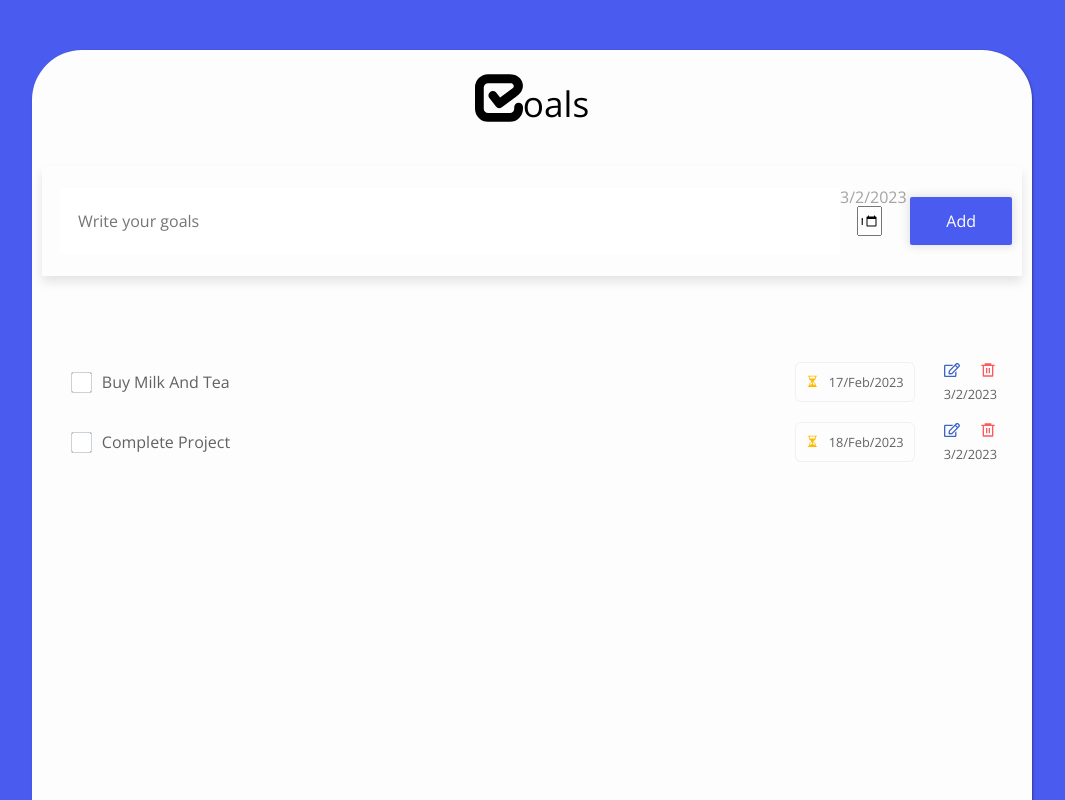
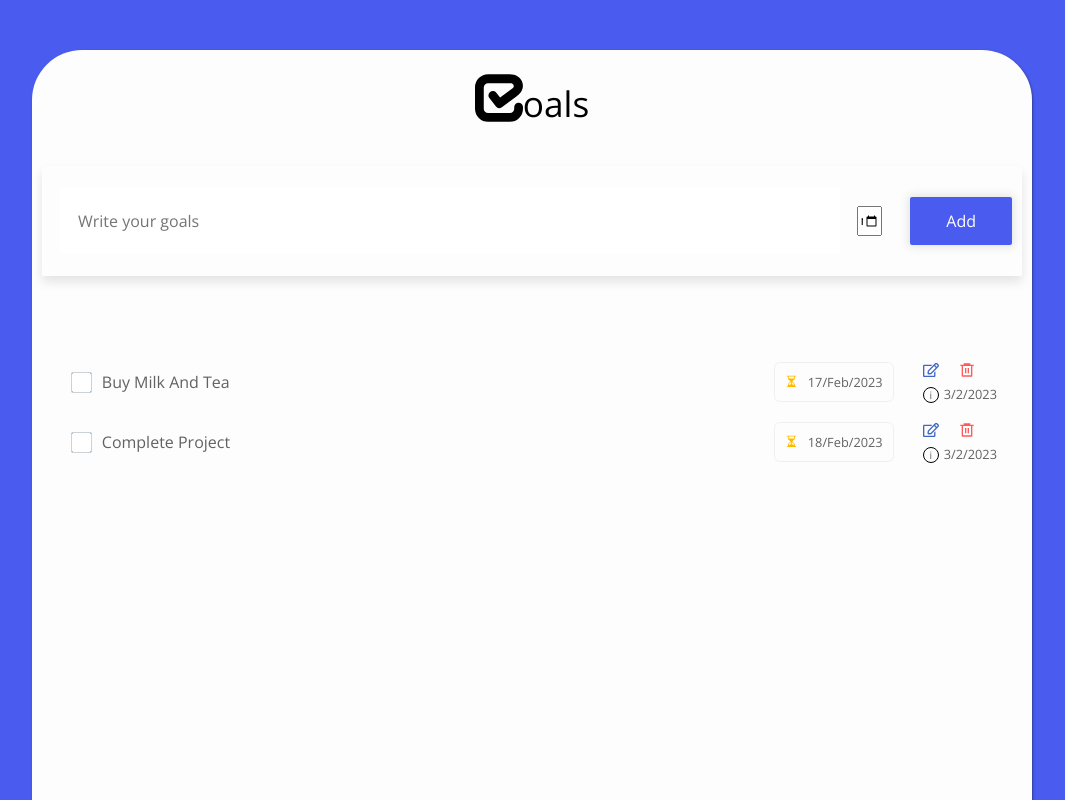
Before and after one commit to Shivangi020/React-Project, a React (Create React App) app: page /togoal in a window 1280 px wide. Shown: the top 800 px of the page, without its empty margins (108-1173 px from the left). Built offline with nearby package versions, Linux system fonts and the light colour scheme.

Commit message:
creating function.js for all functions

```diff
--- a/package.json
+++ b/package.json
@@ -18,6 +18,7 @@
     "build": "react-scripts build",
     "test": "react-scripts test",
     "eject": "react-scripts eject"
+
   },
   "eslintConfig": {
     "extends": [
--- a/src/01-ToGoal/Input.jsx
+++ b/src/01-ToGoal/Input.jsx
@@ -1,51 +1,71 @@
-import React ,{useContext, useState}from 'react'
-import { GoalGlobalData } from './ToGoal'
+import React, { useContext, useState } from "react";
+import { GoalGlobalData } from "./ToGoal";
+import { addLeadingZeros, dateFormatter } from "./functions";
 
 function Input() {
-  const {goals , setGoals} = useContext(GoalGlobalData)
+  const { goals, setGoals } = useContext(GoalGlobalData);
+  let currentDatetime = new Date();
+  let formattedDate =
+    currentDatetime.getFullYear() +
+    "-" +
+    addLeadingZeros(currentDatetime.getMonth() + 1) +
+    "-" +
+    addLeadingZeros(currentDatetime.getDate());
 
-  const [inputValue ,setInputValue] = useState({
-    id :(new Date().getTime()).toString(36),
-    goal:'',
-    posted_date : new Date().toLocaleDateString(),
-    due_date:new Date().toLocaleDateString(),
-  })
+  const [inputValue, setInputValue] = useState({
+    id: "",
+    goal: "",
+    posted_date: new Date().toLocaleDateString(),
+    due_date: new Date().toLocaleDateString(),
+    isCompleted: false,
+  });
 
+  const handleFormSubmit = (e) => {
+    e.preventDefault();
+    if (inputValue.goal.trim()) {
+      setGoals([...goals, inputValue]);
+    } else {
+      alert("Please write your goal");
+    }
+    localStorage.setItem('goals',goals)
+    setInputValue({ ...inputValue, goal: "" });
+  };
 
-  const handleFormSubmit = (e)=>{
-         e.preventDefault();
-         setGoals([...goals,inputValue])
-         setInputValue({...inputValue,goal:'' })
-  }
+  const handleInput = (e) => {
+    setInputValue({
+      ...inputValue,
+      goal: e.target.value,
+      id: inputValue.goal.length,
+    });
+  };
 
-  const handleInput = (e)=>{
-     setInputValue({...inputValue,goal:e.target.value})
-  }
-  var months = ['Jan', 'Feb', 'Mar', 'Apr', 'May', 'June', 'July', 'Aug', 'Sept', 'Oct', 'Nov', 'Dec'];
-  const handledate= (e) =>{
-        let exact_due_date = e.target.value
-        let due_date_list = exact_due_date.split('-')
-        let month = Number(due_date_list[1]-1)
-        let  due_date = `${due_date_list[2]}/${months[month]}/${due_date_list[0]}`
-        console.log(due_date)
-        setInputValue({...inputValue,due_date:due_date})
-  }
-  function addLeadingZeros(n) {
-    if (n <= 9) {
-      return "0" + n;
-    }
-    return n
-  }
-  let currentDatetime = new Date()
-  let formattedDate = currentDatetime.getFullYear() + "-" + addLeadingZeros(currentDatetime.getMonth() + 1) + "-" + addLeadingZeros(currentDatetime.getDate())
+  const handledate = (e) => {
+    const due_date = dateFormatter(e.target.value);
+    setInputValue({ ...inputValue, due_date: due_date });
+  };
 
   return (
-    <form className="form" type='submit' onSubmit={handleFormSubmit}>
-    <input type="text" className="form-field" placeholder="Write your goals" onChange={handleInput} value={inputValue.goal}/>
-    <i className='date-in'></i> <input type='date' className='input-date' onChange={handledate} min={formattedDate}></input><label className='date-label'>{inputValue.due_date}</label>
-    <button type="submit" className="btn" >Add</button>
-</form>
-  )
+    <form className="form" type="submit" onSubmit={handleFormSubmit}>
+      <input
+        type="text"
+        className="form-field"
+        placeholder="Write your goals"
+        onChange={handleInput}
+        value={inputValue.goal}
+      />
+      <i className="date-in"></i>
+      <input
+        type="date"
+        className="input-date"
+        onChange={handledate}
+        min={formattedDate}
+      ></input>
+      <label className="date-label"></label>
+      <button type="submit" className="btn">
+        Add
+      </button>
+    </form>
+  );
 }
 
-export default Input
+export default Input;
--- a/src/01-ToGoal/List.jsx
+++ b/src/01-ToGoal/List.jsx
@@ -1,75 +1,102 @@
-import React, { useContext } from 'react'
-import { RiDeleteBin6Line } from 'react-icons/ri';
-import {FaRegEdit} from 'react-icons/fa'
-import { GoalGlobalData } from './ToGoal';
-import {BsHourglassSplit} from 'react-icons/bs'
+import React, { useContext, useState } from "react";
+import { RiDeleteBin6Line } from "react-icons/ri";
+import { FaRegEdit } from "react-icons/fa";
+import { GoalGlobalData } from "./ToGoal";
+import { BsHourglassSplit } from "react-icons/bs";
 
 function List() {
-  const {goals } = useContext(GoalGlobalData)
-
-  const goalList = [
-
+  const { goals, setGoals } = useContext(GoalGlobalData);
+  const [ lineThrough, setLineThrough ] = useState(false);
+  let goalList = [
     {
-        id :(new Date().getTime()).toString(36),
-        goal:'Buy milk and egg',
+      id: 0,
+      goal: "Buy milk and egg",
       posted_date: new Date().toLocaleDateString(),
-        due_date : '2/mar/2023',
+      due_date: "2/mar/2023",
     },
     {
-        id :(new Date().getTime()).toString(36),
-        goal:'Complete To-do project',
+      id: 1,
+      goal: "Complete To-do project",
       posted_date: new Date().toLocaleDateString(),
-        due_date : '2/mar/2023'
+      due_date: "2/mar/2023",
     },
     {
-        id :(new Date().getTime()).toString(36),
-        goal:'Clean Room',
+      id: 2,
+      goal: "Clean Room",
       posted_date: new Date().toLocaleDateString(),
-        due_date : '2/mar/2023'
+      due_date: "2/mar/2023",
     },
     {
-        id :(new Date().getTime()).toString(36),
-        goal:'Eat healthy',
+      id: 3,
+      goal: "Eat healthy",
       posted_date: new Date().toLocaleDateString(),
-        due_date : '2/mar/2023'
+      due_date: "2/mar/2023",
     },
     {
-        id :(new Date().getTime()).toString(36),
-        goal:'Eat healthy',
+      id: 4,
+      goal: "Eat healthy",
       posted_date: new Date().toLocaleDateString(),
-        due_date : '2/mar/2023'
+      due_date: "2/mar/2023",
+    },
+  ];
+
+  const deleteGoal = (index) => {
+    const removeItem = goals.filter((todo) => {
+      return todo.id !== index;
+    });
+    setGoals(removeItem);
+  };
+
+  const handelCheckbox = (e) => {
+   if(e.target.checked){
+    setLineThrough(true)
+   }else{
+    setLineThrough(false)
    }
-  ]
-
+  };
 
   return (
-    <div  className='list-cn'>
-        <ul className='list'>
-           {
-            goals.map((goalList,index)=>{
-                const {goal , posted_date,due_date} = goalList
+    <div className="list-cn">
+      <ul className="list">
+        {goals.map((goalList, index) => {
+          const { goal, posted_date, due_date, id } = goalList;
           return (
             <li key={index}>
-                        <input type="checkbox" ></input> <label className='goal-label'>{goal}</label>
-                        <div className='due-date-cn'>
-                           <i className='due-i'><BsHourglassSplit/></i><span>{due_date}</span>
+              <input type="checkbox" onClick={handelCheckbox}></input>{" "}
+              <label
+                className={`${
+                  lineThrough
+                    ? `goal-label goal-label-linethrough`
+                    : "goal-label"
+                }`}
+              >
+                {goal}
+              </label>
+              <div className="due-date-cn">
+                <i className="due-i">
+                  <BsHourglassSplit />
+                </i>
+                <span>{due_date}</span>
               </div>
-                        <div className='list-icon-cn'>
-                         <section className='list-icon'>
-                         <i className='icon edit-i'><FaRegEdit/></i>
-                        <i className='icon del-i'><RiDeleteBin6Line /></i>
+              <div className="list-icon-cn">
+                <section className="list-icon">
+                  <i className="icon edit-i">
+                    <FaRegEdit />
+                  </i>
+                  <i className="icon del-i">
+                    <RiDeleteBin6Line onClick={() => deleteGoal(id)} />
+                  </i>
                 </section>
-                         <section className='date-cn'>
-                        <i ></i> <span className='date-i'>{posted_date}</span>
+                <section className="date-cn">
+                  <i className="date-i-icon"></i><span className="date-i">{posted_date}</span>
                 </section>
               </div>
             </li>
-                 )
-            })
-           }
+          );
+        })}
       </ul>
     </div>
-  )
+  );
 }
 
-export default List
+export default List;
--- a/src/01-ToGoal/ToGoal.css
+++ b/src/01-ToGoal/ToGoal.css
@@ -179,7 +179,9 @@
     height: 60px;
     align-items: center;
 }
-
+.goal-label-linethrough{
+    text-decoration: line-through;
+}
 .goal-label{
     flex: 2;
     height: 100%;
@@ -204,12 +206,28 @@
     transition: 0.3ms;
 }
 .date-cn{
+    position: relative;
     display: flex;
     margin-top: 2px;
     font-size: .8rem;
 }
 .date-i{
     cursor: pointer;
+}
+
+.date-i::before{
+    content: 'i';
+    display: inline-flex;
+    width: 4px;
+    height: 4px;
+    padding: 5px;
+    border-radius: 100px;
+    text-align: center;
+    justify-content: center;
+    align-items: center;
+    border: 1px solid black;
+    margin-right: 5px;
+    font-size: .8em;
 }
 
 .edit-i::before{
--- a/src/01-ToGoal/ToGoal.jsx
+++ b/src/01-ToGoal/ToGoal.jsx
@@ -9,13 +9,13 @@ export const GoalGlobalData = createContext();
 function ToGoal() {
     const [goals ,setGoals] = useState([
         {
-            id :(new Date().getTime()).toString(36),
+            id :0,
             goal:'Buy Milk and tea',
             posted_date : new Date().toLocaleDateString(),
             due_date:'17/Feb/2023',
         },
         {
-            id :(new Date().getTime()).toString(36),
+            id :1,
             goal:'Complete Project',
             posted_date : new Date().toLocaleDateString(),
             due_date:'18/Feb/2023',
--- /dev/null
+++ b/src/01-ToGoal/data.js
@@ -0,0 +1,14 @@
+export const months = [
+  "Jan",
+  "Feb",
+  "Mar",
+  "Apr",
+  "May",
+  "June",
+  "July",
+  "Aug",
+  "Sept",
+  "Oct",
+  "Nov",
+  "Dec",
+];
--- /dev/null
+++ b/src/01-ToGoal/functions.js
@@ -0,0 +1,15 @@
+import { months } from "./data";
+
+export  function addLeadingZeros(n) {
+    if (n <= 9) {
+      return "0" + n;
+    }
+    return n
+}
+
+export function dateFormatter(date){
+    let due_date_list = date.split('-')
+    let month = Number(due_date_list[1]-1)
+    let  due_date = `${due_date_list[2]}/${months[month]}/${due_date_list[0]}`
+    return due_date
+}
--- a/src/App.js
+++ b/src/App.js
@@ -21,8 +21,3 @@ function App() {
 }
 
 export default App;
-
-
-{/* <Route path="/job" element={<Job/>}></Route> */}
-{/* <Route path="/search" element={<Search/>}></Route> */}
-{/* <Route path="/filter" element={ <Filter/>}></Route> */}
```
Lines whose indentation alone changed are shown as unchanged.
